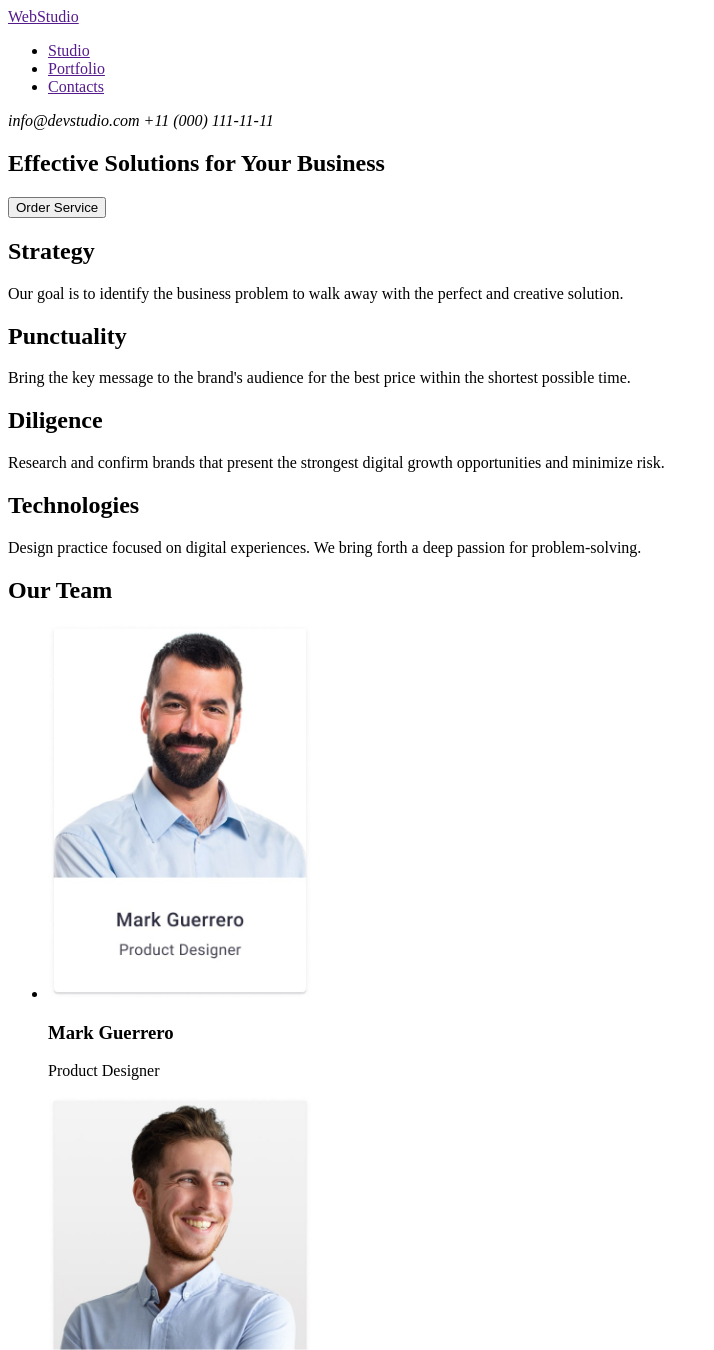
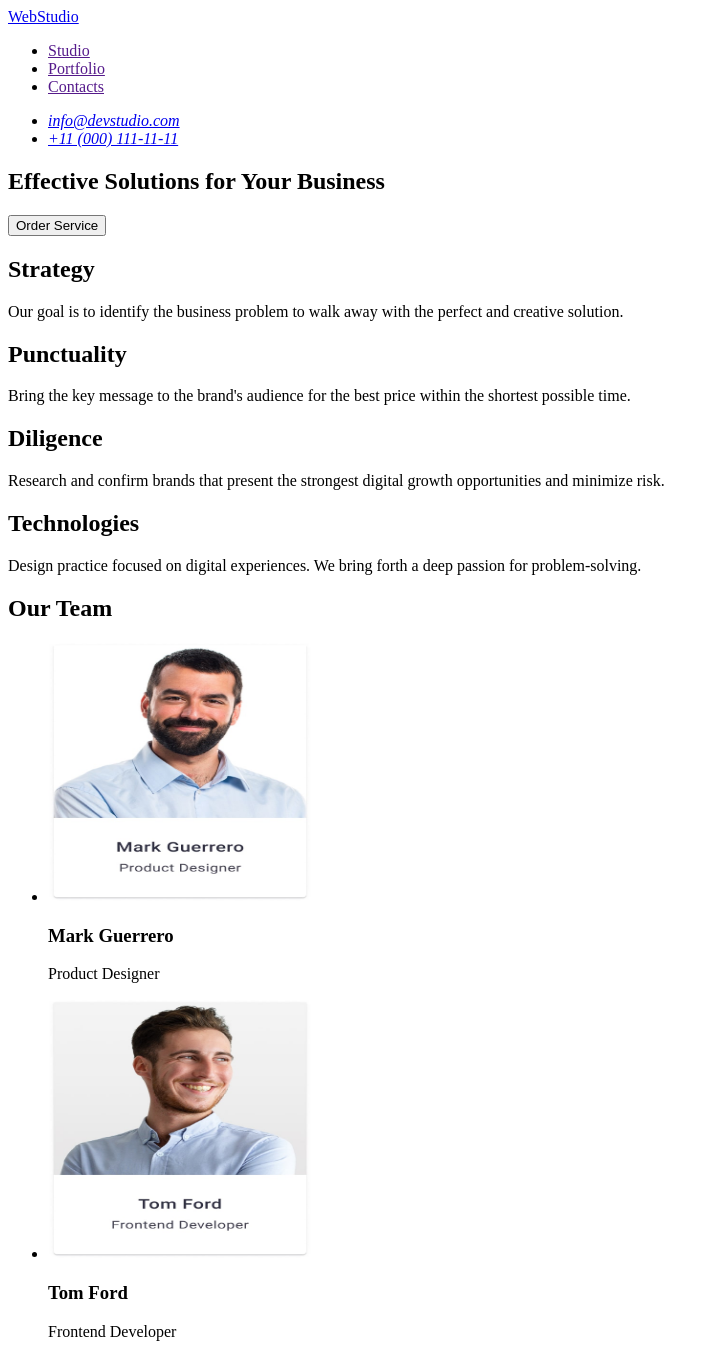
Before and after one commit to Kate-Krot/goit-markup-hw-01, a plain HTML site: page index.html in a window 1280 px wide. Shown: the top 1350 px of the page, without its empty margins (0-714 px from the left). Drawn offline with Linux system fonts and the light colour scheme.

Commit message:
commit message

```diff
--- a/index.html
+++ b/index.html
@@ -1,18 +1,16 @@
 <!DOCTYPE html>
 <html lang="en">
    <head>
-     <meta charset="UTF-8" />
+     <meta charset="UTF-8">
      <meta
      name="viewport"
-     content="width=device-width, initial-scale=1.0"
-     />
-     <title>Business</title>
+     content="width=device-width, initial-scale=1.0">
+     <title>Webstudio</title>
     </head>
     <body>
       <header>
-        <a href="">WebStudio</a>
-
         <nav>
+         <a href="./index.html">WebStudio</a>
           <ul>
             <li><a href="">Studio</a></li>
             <li><a href="">Portfolio</a></li>
@@ -20,18 +18,25 @@
           </ul>
         </nav>
         <address>
-          info@devstudio.com
-          +11 (000) 111-11-11
+          <ul>
+            <li>
+               <a href="mailto:info@devstudio.com">info@devstudio.com</a>
+            </li>
+            <li>
+               <a href="tel:+110001111111">+11 (000) 111-11-11</a>
+            </li>
+           </ul>
         </address>
+
       </header>
+
       <main>
         <section>
           <h1>
             Effective Solutions
             for Your Business
           </h1>
-          <button type="button">Order Service</button>
-        </section>
+          <button type="button">Order Service</button></section>
         <section>
           <h2>Strategy</h2>
           <p> Our goal is to identify the business problem to walk away with the perfect and creative solution. </p>
@@ -46,46 +51,32 @@
           <h2>Our Team</h2>
           <ul>
             <li>
-              <img
-                src="./images/Team Card 1-min.jpg"
-                alt="Mark Guerrero"
-                width="264"
-              />
+              <img src="./images/Team Card 1-min.jpg" alt="Mark Guerrero" width="264" height="260">
               <h3>Mark Guerrero</h3>
               <p>Product Designer</p>
+
             </li>
             <li>
-              <img
-               src="./images/Team Card 2-min.jpg"
-               alt="Tom Ford"
-                width="264"
-              />
+              <img src="./images/Team Card 2-min.jpg" alt="Tom Ford" width="264" height="260">
               <h3>Tom Ford</h3>
               <p>Frontend Developer</p>
             </li>
             <li>
-              <img
-                src="./images/Team Card 3-min.jpg"
-                alt="Camila Garcia"
-                width="264"
-              />
+              <img src="./images/Team Card 3-min.jpg" alt="Camila Garcia" width="264" height="260">
               <h3>Camila Garcia</h3>
               <p>Marketing</p>
             </li>
             <li>
-              <img
-               src="./images/Team Card 4-min.jpg"
-               alt="Daniel Wilson"
-               width="264"
-              />
+              <img src="./images/Team Card 4-min.jpg" alt="Daniel Wilson" width="264" height="260">
               <h3>Daniel Wilson</h3>
               <p>UI Designer</p>
             </li>
           </ul>
+
         </section>
       </main>
       <footer>
-        <a href="">WebStudio</a>
+        <a href="./index.html">WebStudio</a>
         <p>Increase the flow of customers and sales for your business with digital marketing & growth solutions.</p>
       </footer>
 
```
